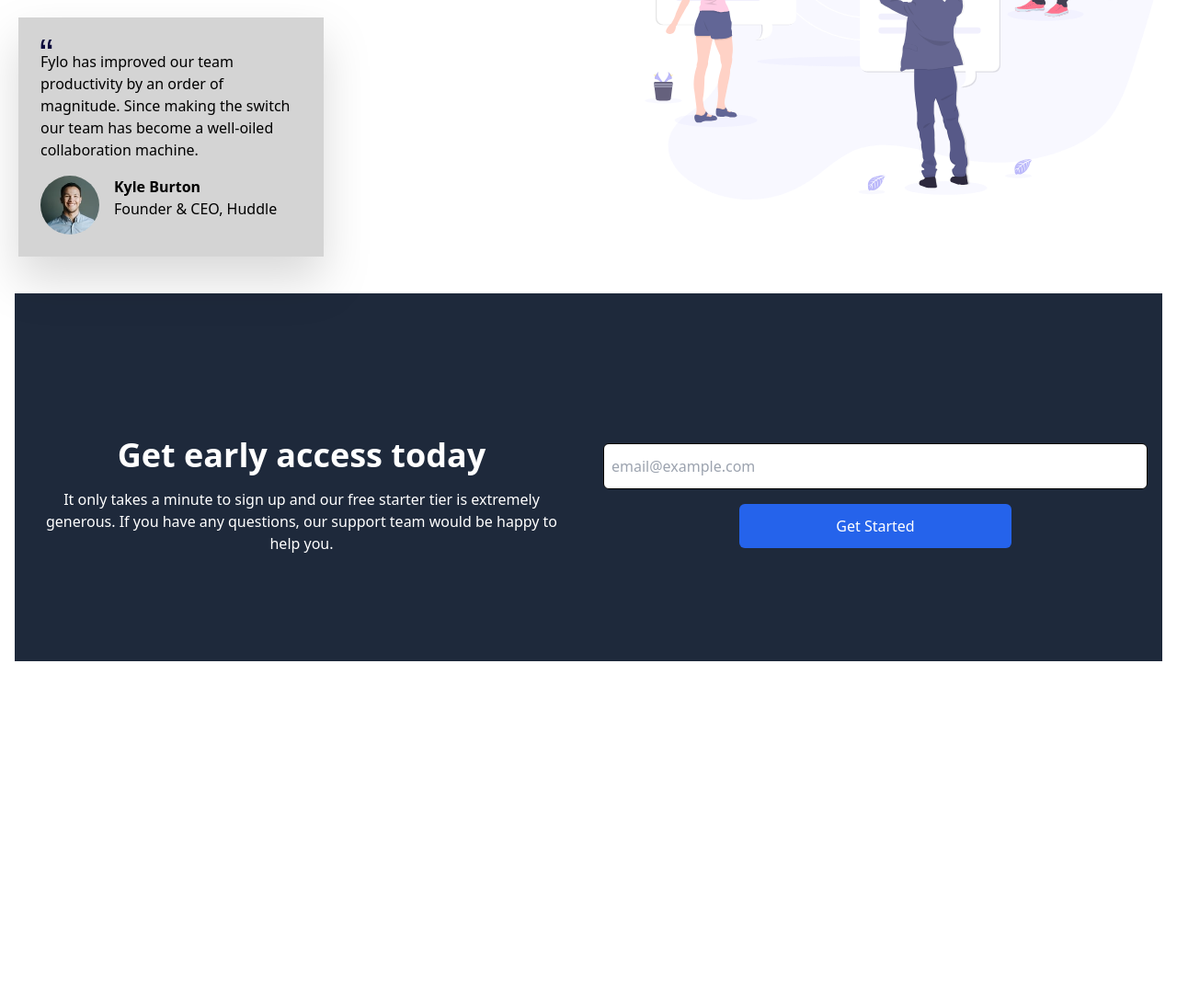
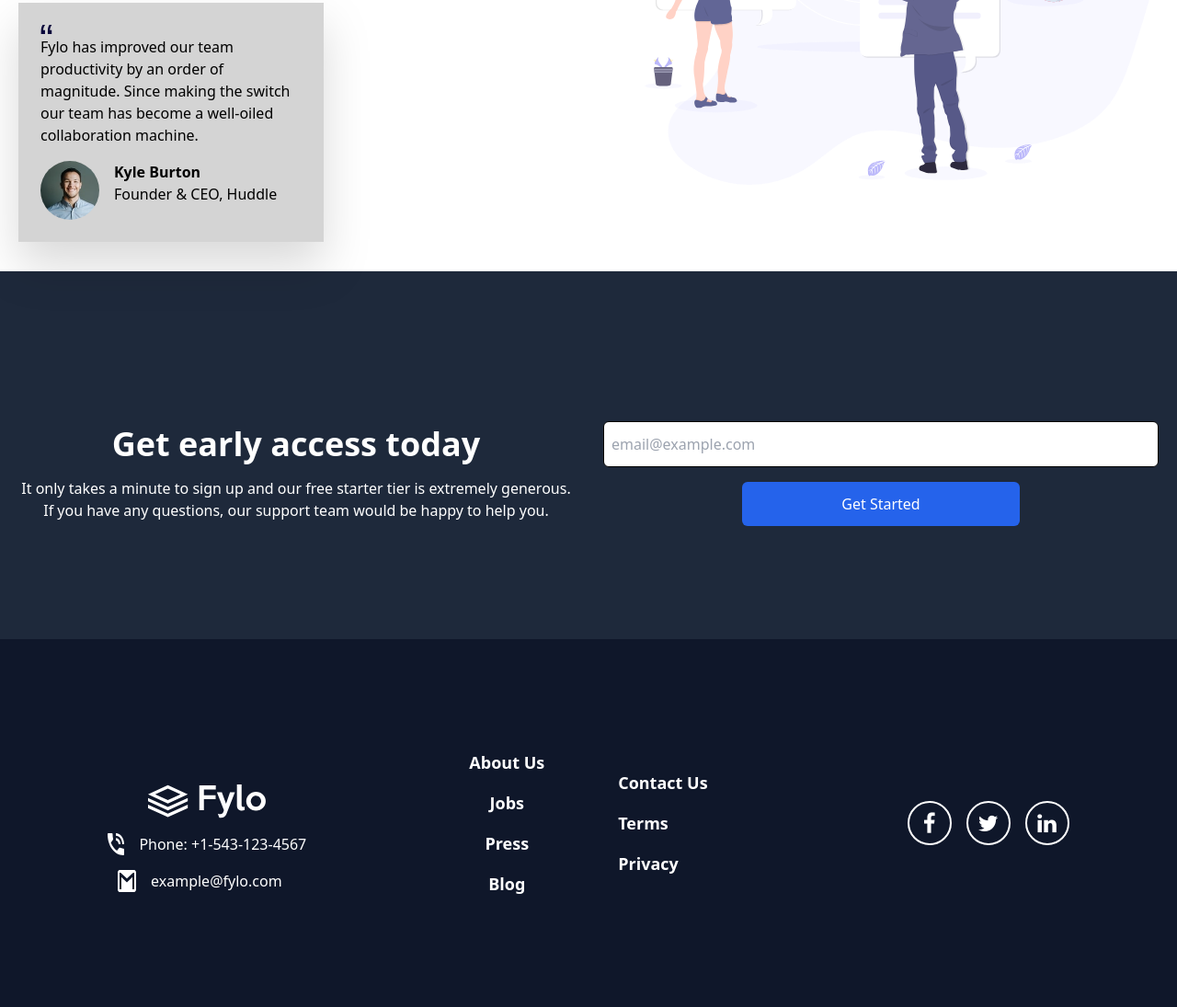
Before and after one commit to Dhruvmehta1311/fylo-landing-page, a plain HTML site: page index.html in a window 1280 px wide. Shown: the part 823-1918 px from the top of the page at 92% size. Before the commit the page ends 1558 px from the top, so only its background shows below. Drawn offline with nearby package versions, Linux system fonts and the light colour scheme.

Commit message:
Almost Done..

```diff
--- a/index.html
+++ b/index.html
@@ -12,6 +12,10 @@
       href="./images/favicon-32x32.png"
     />
     <script src="https://cdn.tailwindcss.com"></script>
+    <link
+      rel="stylesheet"
+      href="https://cdnjs.cloudflare.com/ajax/libs/font-awesome/4.7.0/css/font-awesome.min.css"
+    />
 
     <title>Frontend Mentor | Fylo landing page with two column layout</title>
 
@@ -26,7 +30,7 @@
       }
     </style>
   </head>
-  <body class="flex flex-col gap-10 p-4">
+  <body class="flex flex-col">
     <div class="max-w-[1240px] pt-10 mx-auto">
       <nav class="flex items-center justify-between mb-4">
         <img class="w-24 sm:w-32" src="./images/logo.svg" alt="" />
@@ -106,7 +110,7 @@
       </div>
     </div>
     <div
-      class="bg-slate-800 flex flex-col sm:flex-row p-4 text-center sm:items-center sm:justify-center min-h-[400px]"
+      class="bg-slate-800 flex flex-col sm:flex-row p-4 text-center sm:items-center sm:justify-center min-h-[400px] mt-8"
     >
       <div
         class="max-w-[1240px] sm:pt-10 mx-auto flex items-center justify-center text-white flex-col sm:flex-row gap-8"
@@ -135,53 +139,66 @@
         </section>
       </div>
     </div>
-
-    <!-- Features
-  Team
-  Sign In
-
-  All your files in one secure location, accessible anywhere.
-
-  Fylo stores your most important files in one secure location.
-  Access them wherever you need, share and collaborate with friends,
-  family, and co-workers.
-
-  Get Started
-
-  Stay productive, wherever you are
-
-  Never let location be an issue when accessing your files. Fylo has you
-  covered for all of your file storage needs.
-
-  Securely share files and folders with friends, family and colleagues for
-  live collaboration. No email attachments required!
-
-  See how Fylo works
-
-  Fylo has improved our team productivity by an order of magnitude. Since
-  making the switch our team has become a well-oiled collaboration machine.
-
-  Kyle Burton
-  Founder & CEO, Huddle
-
-  Get early access today
-
-  It only takes a minute to sign up and our free starter tier is extremely generous.
-  If you have any questions, our support team would be happy to help you.
-
-  Get Started For Free
-
-  Phone: +1-543-123-4567
-  example@fylo.com
-
-  About Us
-  Jobs
-  Press
-  Blog
-
-  Contact Us
-  Terms
-  Privacy -->
+    <div
+      class="bg-slate-900 sm:min-h-[400px] grid sm:grid-cols-3 text-white gap-6"
+    >
+      <div
+        class="flex flex-col gap-4 p-6 sm:p-0 sm:items-center sm:justify-center"
+      >
+        <img class="w-32 ml-10 mt-8" src="./images/white_logo.svg" alt="" />
+        <section class="flex gap-4 ml-10">
+          <img src="./images/icon-phone.svg" alt="" />
+          <p>Phone: +1-543-123-4567</p>
+        </section>
+        <section class="flex gap-4 ml-10">
+          <img src="./images/icon-email.svg" alt="" />
+          <p>example@fylo.com</p>
+          <p></p>
+        </section>
+      </div>
+      <div class="flex flex-row gap-20 sm:items-center sm:justify-center p-4">
+        <div class="flex flex-col gap-8 items-center justify-center">
+          <ul
+            class="flex flex-col gap-4 items-center p-6 sm:p-0 justify-center text-lg font-bold"
+          >
+            <li>About Us</li>
+            <li>Jobs</li>
+            <li>Press</li>
+            <li>Blog</li>
+          </ul>
+        </div>
+        <div class="flex flex-col gap-4 items-center justify-center">
+          <ul
+            class="flex flex-col gap-4 items-start justify-start text-lg font-bold"
+          >
+            <li>Contact Us</li>
+            <li>Terms</li>
+            <li>Privacy</li>
+          </ul>
+        </div>
+      </div>
+      <div class="flex gap-4 items-center justify-center">
+        <section
+          class="flex items-center justify-center border w-12 h-12 border-2 border-white rounded-full"
+        >
+          <i class="text-2xl fa fa-facebook"></i>
+        </section>
+        <div class="flex gap-4 items-center justify-center">
+          <section
+            class="flex items-center justify-center border w-12 h-12 border-2 border-white rounded-full"
+          >
+            <i class="text-2xl fa fa-twitter"></i>
+          </section>
+        </div>
+        <div class="flex gap-4 items-center justify-center">
+          <section
+            class="flex items-center justify-center border w-12 h-12 border-2 border-white rounded-full"
+          >
+            <i class="text-2xl fa fa-linkedin"></i>
+          </section>
+        </div>
+      </div>
+    </div>
 
     <!-- <footer>
       <p class="attribution">
```
Also changed, not shown: images/white_logo.svg (added).
